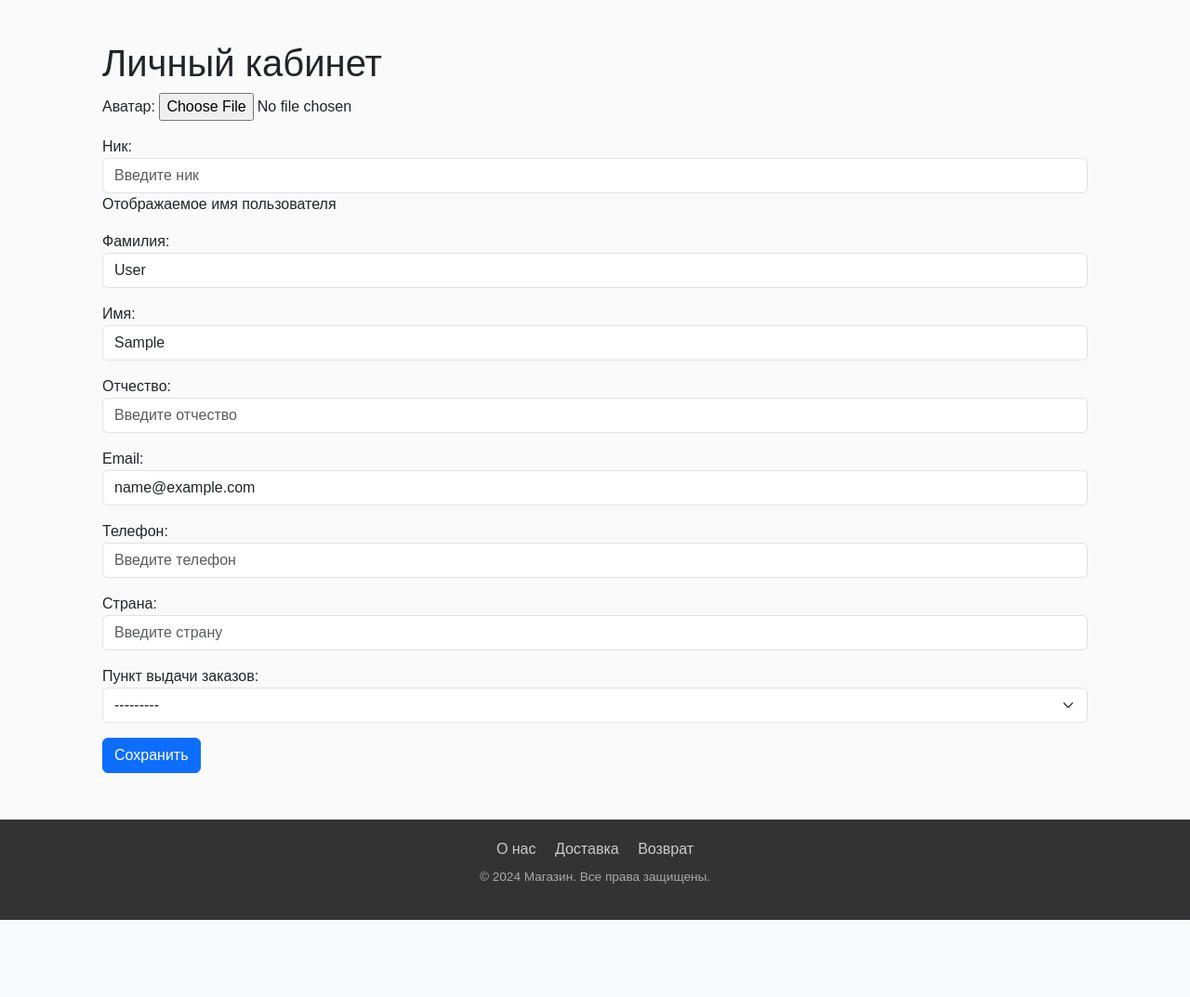
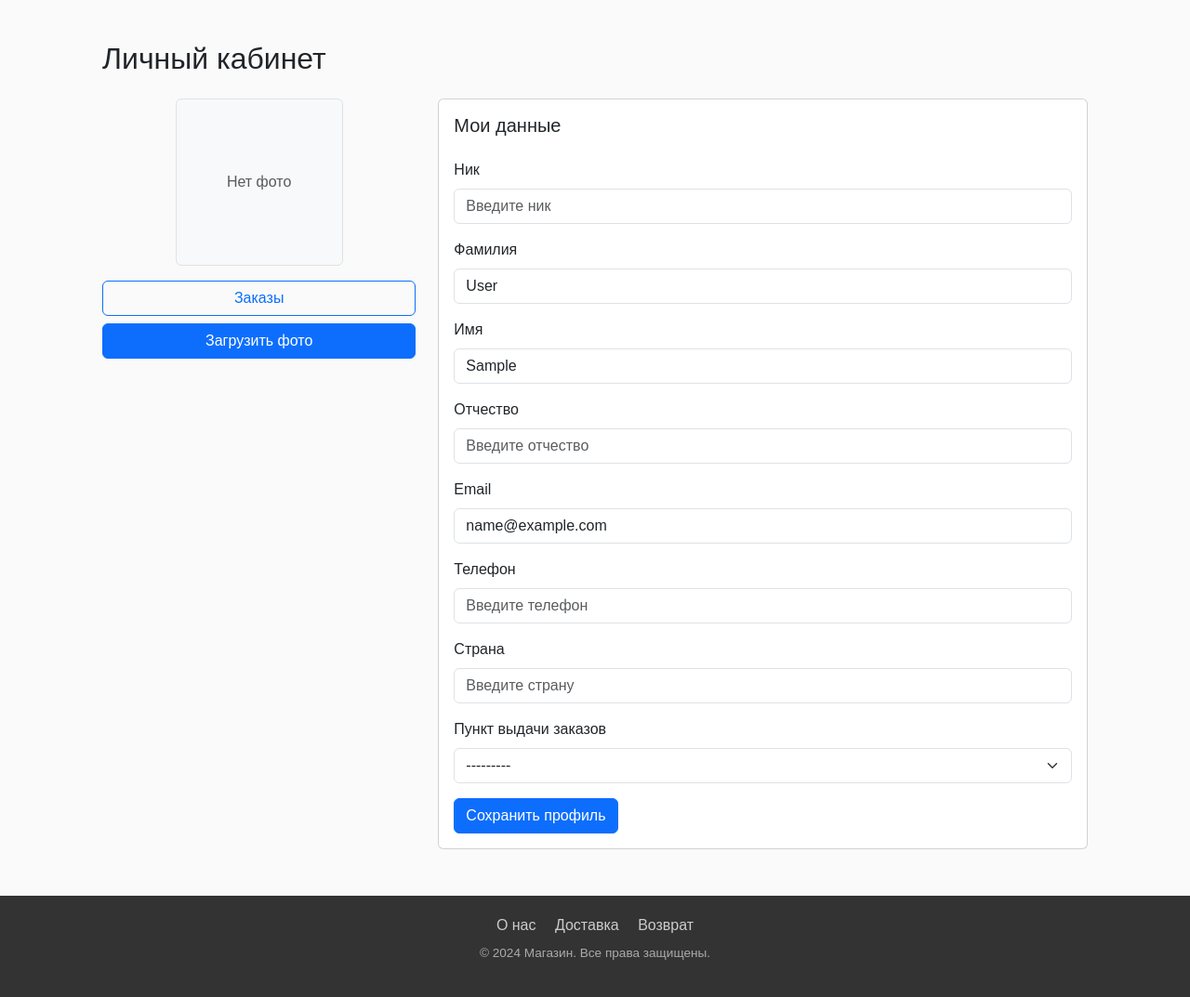
Before and after one commit to prudnikovsemen-beep/E-commerce_-_Django, a Django app: page /users/profile/ in a window 1280 px wide. Shown: the part 57-1130 px from the top of the page at 93% size. Before the commit the page ends 1047 px from the top, so only its background shows below. Run offline with Django 5.2, Linux system fonts and the light colour scheme; the visitor is signed in with stand-in values (Sample User, id 1); some libraries are stand-ins or nearby versions.

Commit message:
style: профиль в стиле формы контактов, поля столбцом

```diff
--- a/users/templates/users/profile.html
+++ b/users/templates/users/profile.html
@@ -1,12 +1,94 @@
+<!-- profile.html -->
 {% extends 'base.html' %}
 
 {% block title %}Личный кабинет{% endblock %}
 
 {% block content %}
-    <h1>Личный кабинет</h1>
-    <form method="post" enctype="multipart/form-data">
-        {% csrf_token %}
-        {{ form.as_p }}
-        <button type="submit" class="btn btn-primary">Сохранить</button>
-    </form>
+    <h2 class="mb-4">Личный кабинет</h2>
+
+    <div class="row">
+        <!-- Левая колонка: фото, кнопки -->
+        <div class="col-md-4 text-center">
+            {% if user.avatar %}
+                <img src="{{ user.avatar.url }}"
+                     alt="Аватар"
+                     class="img-fluid rounded border mb-3"
+                     style="width: 180px; height: 180px; object-fit: cover;">
+            {% else %}
+                <div class="border rounded d-flex align-items-center justify-content-center mb-3 bg-light text-muted"
+                     style="width: 180px; height: 180px; margin: 0 auto;">
+                    Нет фото
+                </div>
+            {% endif %}
+
+            <a href="#" class="btn btn-outline-primary w-100 mb-2">Заказы</a>
+
+            <!-- Отдельная форма загрузки: action ведёт на наш обработчик, не на media! -->
+            <form method="post" enctype="multipart/form-data"
+                  action="{% url 'users:upload_avatar' %}">
+                {% csrf_token %}
+                <label class="btn btn-primary w-100">
+                    Загрузить фото
+                    <input type="file" name="avatar" accept="image/*"
+                           onchange="this.form.submit()"
+                           style="display: none;">
+                </label>
+            </form>
+        </div>
+
+        <!-- Правая колонка: поля столбцом, в карточке как на странице контактов -->
+        <div class="col-md-8">
+            <div class="card">
+                <div class="card-body">
+                    <h5 class="card-title mb-4">Мои данные</h5>
+
+                    <form method="post" enctype="multipart/form-data">
+                        {% csrf_token %}
+
+                        <div class="mb-3">
+                            <label class="form-label" for="{{ form.nickname.id_for_label }}">Ник</label>
+                            {{ form.nickname }}
+                        </div>
+
+                        <div class="mb-3">
+                            <label class="form-label" for="{{ form.last_name.id_for_label }}">Фамилия</label>
+                            {{ form.last_name }}
+                        </div>
+
+                        <div class="mb-3">
+                            <label class="form-label" for="{{ form.first_name.id_for_label }}">Имя</label>
+                            {{ form.first_name }}
+                        </div>
+
+                        <div class="mb-3">
+                            <label class="form-label" for="{{ form.patronymic.id_for_label }}">Отчество</label>
+                            {{ form.patronymic }}
+                        </div>
+
+                        <div class="mb-3">
+                            <label class="form-label" for="{{ form.email.id_for_label }}">Email</label>
+                            {{ form.email }}
+                        </div>
+
+                        <div class="mb-3">
+                            <label class="form-label" for="{{ form.phone.id_for_label }}">Телефон</label>
+                            {{ form.phone }}
+                        </div>
+
+                        <div class="mb-3">
+                            <label class="form-label" for="{{ form.country.id_for_label }}">Страна</label>
+                            {{ form.country }}
+                        </div>
+
+                        <div class="mb-3">
+                            <label class="form-label" for="{{ form.delivery_point.id_for_label }}">Пункт выдачи заказов</label>
+                            {{ form.delivery_point }}
+                        </div>
+
+                        <button type="submit" class="btn btn-primary">Сохранить профиль</button>
+                    </form>
+                </div>
+            </div>
+        </div>
+    </div>
 {% endblock %}
```
